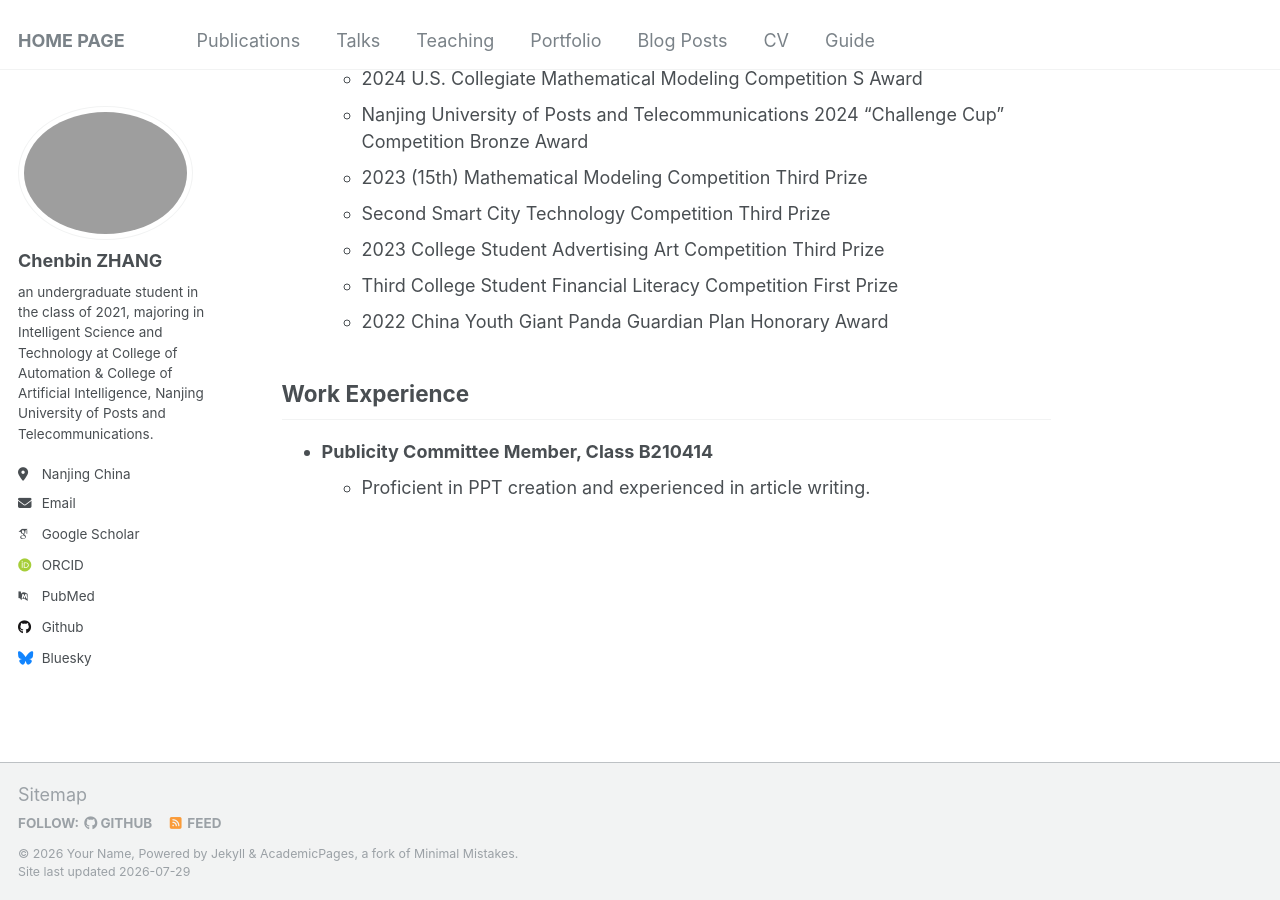
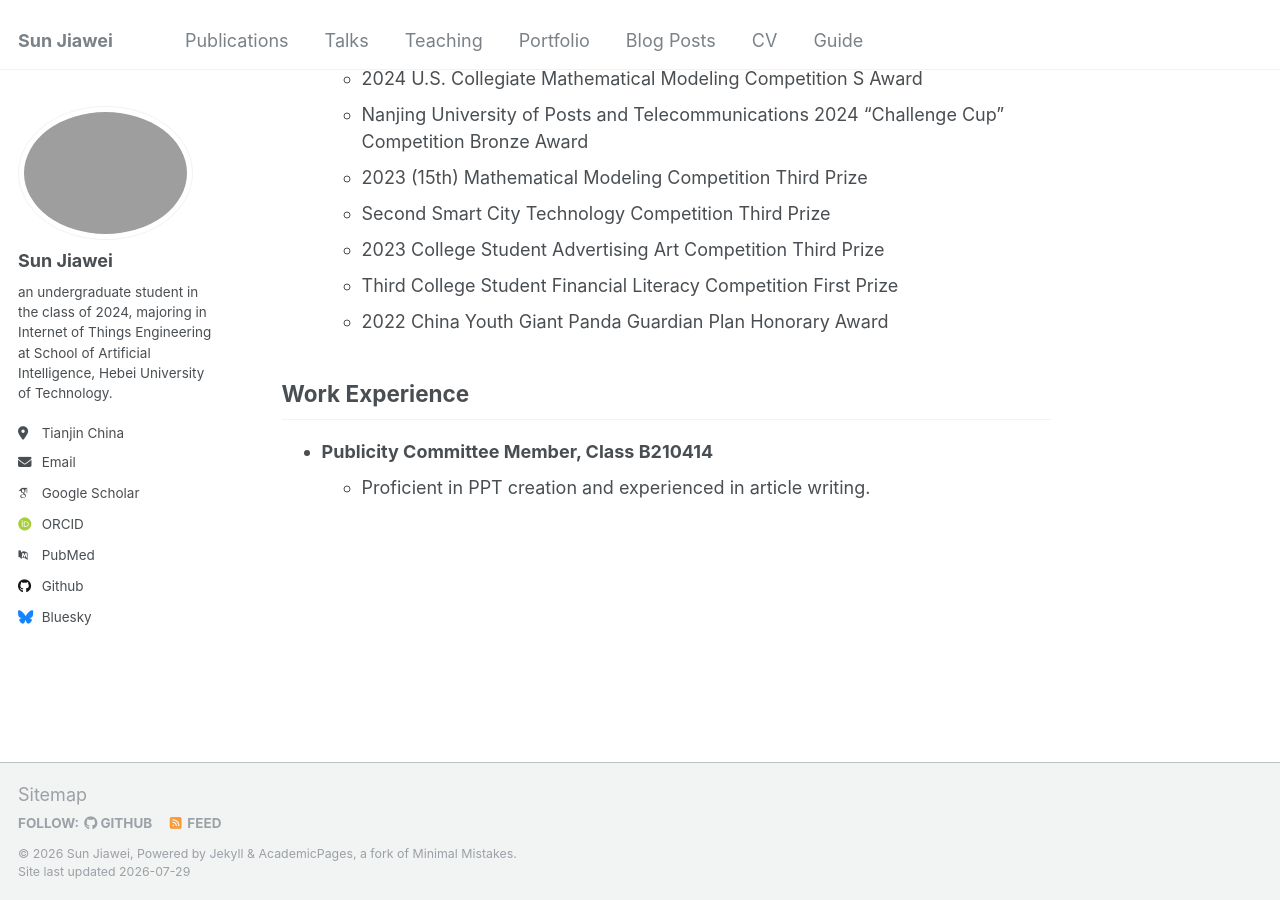
Before and after one commit to sjw-2006/sjw-2006.github.io, a Jekyll site: the page built from _pages/about.md, in a window 1280 px wide and 900 px high, scrolled down 2065 px. Built offline with Jekyll 4.4.1, drawn with Linux system fonts in a browser that asks for light colours; some web fonts are replaced.

Commit message:
Update personal information in _config.yml

```diff
--- a/_config.yml
+++ b/_config.yml
@@ -8,11 +8,11 @@
 
 # Basic Site Settings
 locale                   : "en-US"
-title                    : "HOME PAGE"
+title                    : "Sun Jiawei"
 title_separator          : "-"
-name                     : &name "Your Name"
-description              : &description "personal description"
-url                      : https://ace-trump-tech.github.io/Chenbin_ZHANG.github.io/ # the base hostname & protocol for your site e.g. "https://[your GitHub username].github.io"
+name                     : &name "Sun Jiawei"
+description              : &description "an undergraduate student in the class of 2024, majoring in Internet of Things Engineering at School of Artificial Intelligence, Hebei University of Technology."
+url                      : https://sjw-2006.github.io/ # the base hostname & protocol for your site e.g. "https://[your GitHub username].github.io"
 baseurl                  : "" # the subpath of your site, e.g. "/blog"
 repository               : "ace-trump-tech.github.io/Chenbin_ZHANG.github.io"
 
@@ -22,13 +22,13 @@ repository               : "ace-trump-tech.github.io/Chenbin_ZHANG.github.io"
 author:
   # Biographic information
   avatar           : "picture1.png"
-  name             : "Chenbin ZHANG"
+  name             : "Sun Jiawei"
   pronouns         : # example: "she/her"
-  bio              : "an undergraduate student in the class of 2021, majoring in Intelligent Science and Technology at College of Automation & College of Artificial Intelligence, Nanjing University of Posts and Telecommunications."
-  location         : "Nanjing China"
+  bio              : "an undergraduate student in the class of 2024, majoring in Internet of Things Engineering at School of Artificial Intelligence, Hebei University of Technology."
+  location         : "Tianjin China"
   #employer         : "Red Brick University"
   uri              : # URL
-  email            : "b21041417@njupt.edu.cn"
+  email            : "sjw200601@gmail.com"
 
   # Academic websites
   arxiv            : # URL - Update with the correct link to your profile
```
